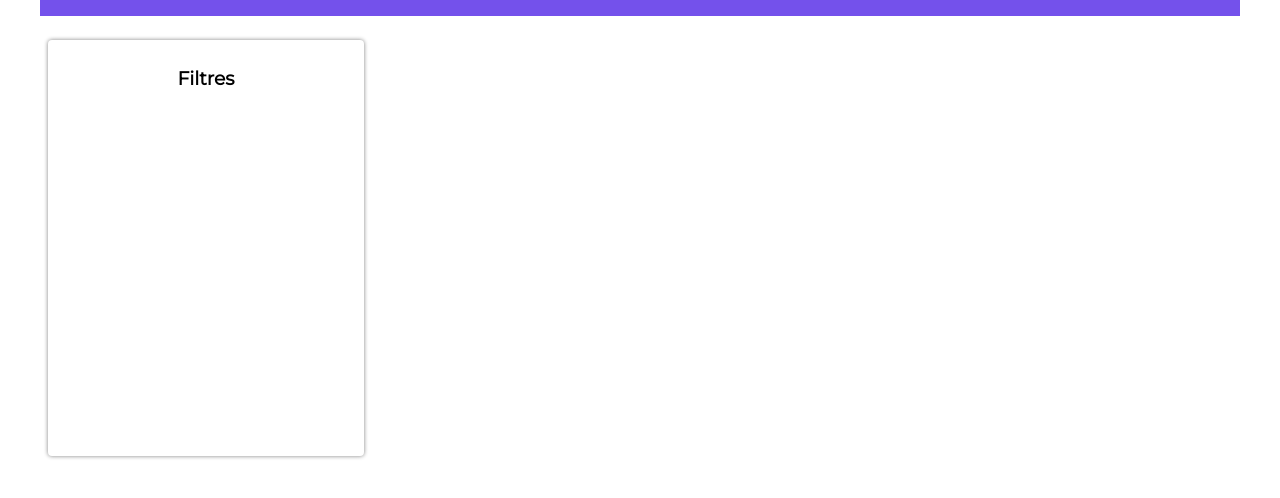
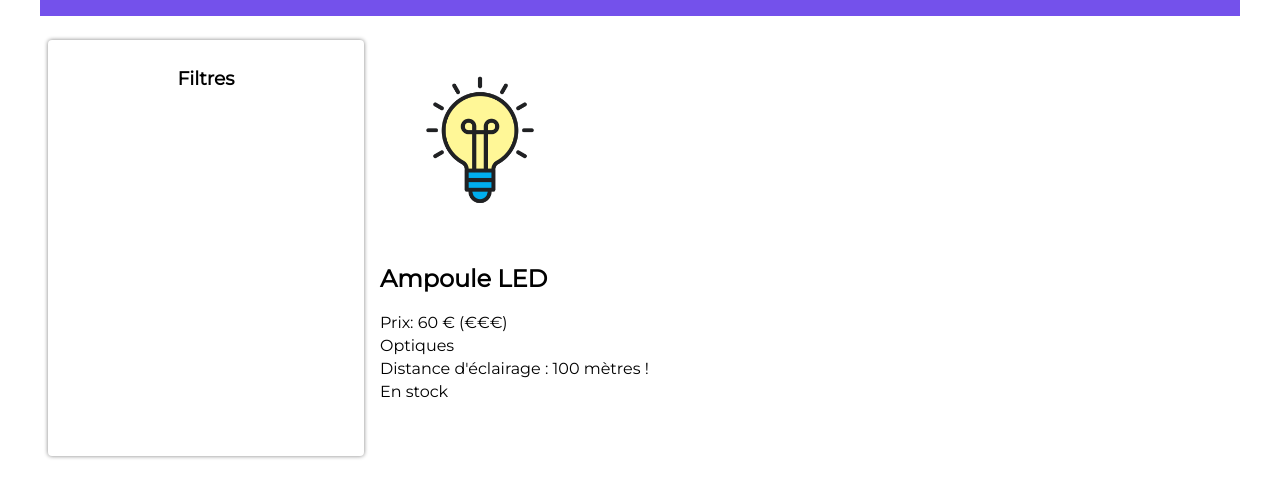
Before and after one commit to begaaam/trainingJs, a website: page index.html in a window 1280 px wide. Shown: the part 98-596 px from the top of the page. Drawn offline with Linux system fonts and the light colour scheme.

Commit message:
update ps1

```diff
--- a/pieces-autos.json
+++ b/pieces-autos.json
@@ -4,33 +4,42 @@
         "nom": "Ampoule LED",
         "prix": 60,
         "categorie": "Optiques",
-        "image": "images/ampoule-led.png"
+        "image": "images/ampoule-led.png",
+        "description": "Distance d'éclairage : 100 mètres !",
+        "disponibilite": true
     },
     {
         "id": 2,
         "nom": "Plaquettes de frein (x4)",
         "prix": 40,
         "categorie": "Freinage",
-        "image": "images/plaquettes-frein.png"
+        "image": "images/plaquettes-frein.png",
+        "description": "Une qualité de freinage optimale, par tous les temps.",
+        "disponibilite":true
     },
     {
         "id": 3,
         "nom": "Ampoule boîte à gants",
         "prix": 5.49,
         "categorie": "Optiques",
-        "image": "images/ampoule-boite-agants.png"
+        "image": "images/ampoule-boite-agants.png",
+        "description": "Pour y voir clair dans l'habitacle.",
+        "disponibilite":false
     },
     {
         "id": 4,
         "nom": "Liquide de frein",
         "prix": 9.60,
         "categorie": "Freinage",
-        "image": "images/liquide-frein.png"
+        "image": "images/liquide-frein.png",
+        "disponibilite":true
     },
     {
         "id": 5,
         "nom": "Balai d'essuie-glace",
         "prix": 29.10,
-        "image": "images/ampoule-boite-agants.png"
+        "image": "images/ampoule-boite-agants.png",
+        "description": "Performances d'essuyage au top! Longieur : 550 mm.",
+        "disponibilite":true
     }
 ]
--- a/pieces.js
+++ b/pieces.js
@@ -0,0 +1,35 @@
+// Récupération des pièces depuis le fichier JSON
+const reponse = await fetch('pieces-autos.json');
+const pieces = await reponse.json();
+// Création des balises
+const article = pieces[0];
+
+const imageElement = document.createElement("img");
+imageElement.src = article.image;
+
+const nomElement = document.createElement("h2");
+nomElement.innerText = article.nom;
+
+const prixElement = document.createElement("p");
+prixElement.innerText = `Prix: ${article.prix} € (${article.prix < 35 ? "€" : "€€€"})`;
+
+const categorieElement = document.createElement("p");
+categorieElement.innerText = article.categorie ?? "(aucune catégorie)";
+
+//Création des élements pour l'exercice
+const descriptionElement = document.createElement("p");
+descriptionElement.innerText = article.description ?? "Pas de description pour le moment.";
+
+const stockElement = document.createElement("p");
+stockElement.innerText = article.disponibilite ? "En stock" : "Rupture de stock";
+
+//Rattachement de nos balises au DOM
+const sectionFiches = document.querySelector(".fiches");
+sectionFiches.appendChild(imageElement);
+sectionFiches.appendChild(nomElement);
+sectionFiches.appendChild(prixElement);
+sectionFiches.appendChild(categorieElement);
+
+//Ajout des éléments au DOM pour l'exercice
+sectionFiches.appendChild(descriptionElement);
+sectionFiches.appendChild(stockElement);
```
Also changed, not shown: styles.css (line endings or trailing spaces), 2 other files.
